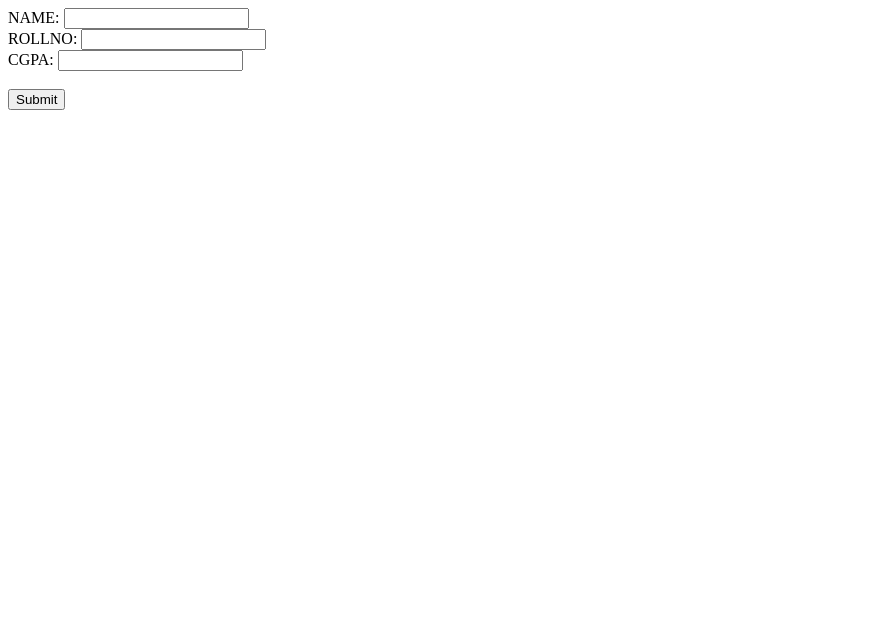
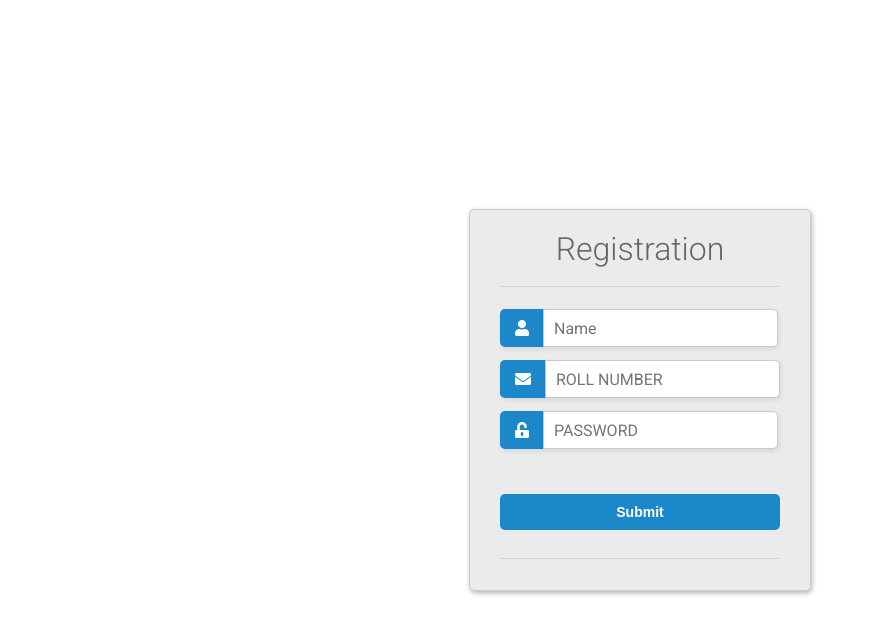
Before and after one commit to Vetrivel-Hari/Cookie, a plain HTML site: page index.html in a window 1280 px wide. Shown: the whole page, without its empty margins (0-869 px from the left). Drawn offline with Linux system fonts and the light colour scheme.

Commit message:
Add files via upload

```diff
--- a/index.html
+++ b/index.html
@@ -1,20 +1,153 @@
+<!DOCTYPE html>
 <html>
-<head>
-	<script type = "text/javascript" src = "./index.js"></script>
-<head>
-<body>
-<form method="GET" action="#" onsubmit="setCookie()" >
-	<label for = "fname" >NAME: </label>
-	<input type="text" id = "fname" name = "fname"></input>
-	<br>
-	<label for = "rollno" >ROLLNO: </label>
-	<input type="text" id = "rollno" name = "rollno"></input>
-	<br>
-	<label for = "fname" >CGPA: </label>
-	<input type="cgpa" id = "cgpa" name = "cgpa"></input>
-	<br>
-	<br>
-	<input type="submit"></input>
-</form>
-</body>
+  <head>
+    <title>COOKIE PLAY</title>
+    <link href="https://fonts.googleapis.com/css?family=Roboto:300,400,500,700" rel="stylesheet">
+    <link rel="stylesheet" href="https://use.fontawesome.com/releases/v5.4.1/css/all.css" integrity="sha384-5sAR7xN1Nv6T6+dT2mhtzEpVJvfS3NScPQTrOxhwjIuvcA67KV2R5Jz6kr4abQsz" crossorigin="anonymous">
+    <style>
+      html, body {
+      display: flex;
+      justify-content: center;
+      height: 100%;
+      }
+      body, div, h1, form, input, p {
+      padding: 0;
+      margin: 0;
+      outline: none;
+      font-family: Roboto, Arial, sans-serif;
+      font-size: 16px;
+      color: #666;
+      }
+      h1 {
+      padding: 10px 0;
+      font-size: 32px;
+      font-weight: 300;
+      text-align: center;
+      }
+      p {
+      font-size: 12px;
+      }
+      hr {
+      color: #a9a9a9;
+      opacity: 0.3;
+      }
+      .main-block {
+      max-width: 340px;
+      min-height: 360px;
+      padding: 10px 0;
+      margin: auto;
+      border-radius: 5px;
+      border: solid 1px #ccc;
+      box-shadow: 1px 2px 5px rgba(0,0,0,.31);
+      background: #ebebeb;
+      }
+      form {
+      margin: 0 30px;
+      }
+      .account-type, .gender {
+      margin: 15px 0;
+      }
+      input[type=radio] {
+      display: none;
+      }
+      label#icon {
+      margin: 0;
+      border-radius: 5px 0 0 5px;
+      }
+      label.radio {
+      position: relative;
+      display: inline-block;
+      padding-top: 4px;
+      margin-right: 20px;
+      text-indent: 30px;
+      overflow: visible;
+      cursor: pointer;
+      }
+      label.radio:before {
+      content: "";
+      position: absolute;
+      top: 2px;
+      left: 0;
+      width: 20px;
+      height: 20px;
+      border-radius: 50%;
+      background: #1c87c9;
+      }
+      label.radio:after {
+      content: "";
+      position: absolute;
+      width: 9px;
+      height: 4px;
+      top: 8px;
+      left: 4px;
+      border: 3px solid #fff;
+      border-top: none;
+      border-right: none;
+      transform: rotate(-45deg);
+      opacity: 0;
+      }
+      input[type=radio]:checked + label:after {
+      opacity: 1;
+      }
+      input[type=text], input[type=password] {
+      width: calc(100% - 57px);
+      height: 36px;
+      margin: 13px 0 0 -5px;
+      padding-left: 10px;
+      border-radius: 0 5px 5px 0;
+      border: solid 1px #cbc9c9;
+      box-shadow: 1px 2px 5px rgba(0,0,0,.09);
+      background: #fff;
+      }
+      input[type=password] {
+      margin-bottom: 15px;
+      }
+      #icon {
+      display: inline-block;
+      padding: 9.3px 15px;
+      box-shadow: 1px 2px 5px rgba(0,0,0,.09);
+      background: #1c87c9;
+      color: #fff;
+      text-align: center;
+      }
+      .btn-block {
+      margin-top: 10px;
+      text-align: center;
+      }
+      button {
+      width: 100%;
+      padding: 10px 0;
+      margin: 20px auto;
+      border-radius: 5px;
+      border: none;
+      background: #1c87c9;
+      font-size: 14px;
+      font-weight: 600;
+      color: #fff;
+      }
+      button:hover {
+      background: #26a9e0;
+      }
+    </style>
+	<script type="text/javascript" src = "./index.js"></script>
+  </head>
+  <body>
+    <div class="main-block">
+      <h1>Registration</h1>
+      <form method = "GET" action="#" onsubmit="setCookie()">
+        <hr>
+        <label id="icon" for="name"><i class="fas fa-user"></i></label>
+        <input type="text" name="name" id="name" placeholder="Name" required/>
+        <label id="icon" for="rollno"><i class="fas fa-envelope"></i></label>
+        <input type="text" name="rollno" id="rollno" placeholder="ROLL NUMBER" required/>
+		<label id="icon" for="password"><i class="fas fa-unlock-alt"></i></label>
+        <input type="password" name="password" id="password" placeholder="PASSWORD" required/>
+
+        <div class="btn-block">
+          <button type="submit" href="/">Submit</button>
+        </div>
+<hr>
+      </form>
+    </div>
+  </body>
 </html>
--- a/index.js
+++ b/index.js
@@ -1,17 +1,12 @@
-document.cookie="hello=world";
-
 function setCookie(){
-	let name = document.getElementById("fname").value;
+	let name = document.getElementById("name").value;
 	let rollno = document.getElementById("rollno").value;
-	let cgpa = document.getElementById("cgpa").value;
 
 	console.log(name);
 	console.log(rollno);
-	console.log(cgpa);
 
-    let c = cookie="name=" + name + "; rollno=" + rollno + "; cgpa=" + cgpa + ";SameSite=Lax";
-
-	document.cookie=c;
+	document.cookie="name="+name;
+	document.cookie="rollno="+rollno;
 
 	console.log(document.cookie);
 }
```
